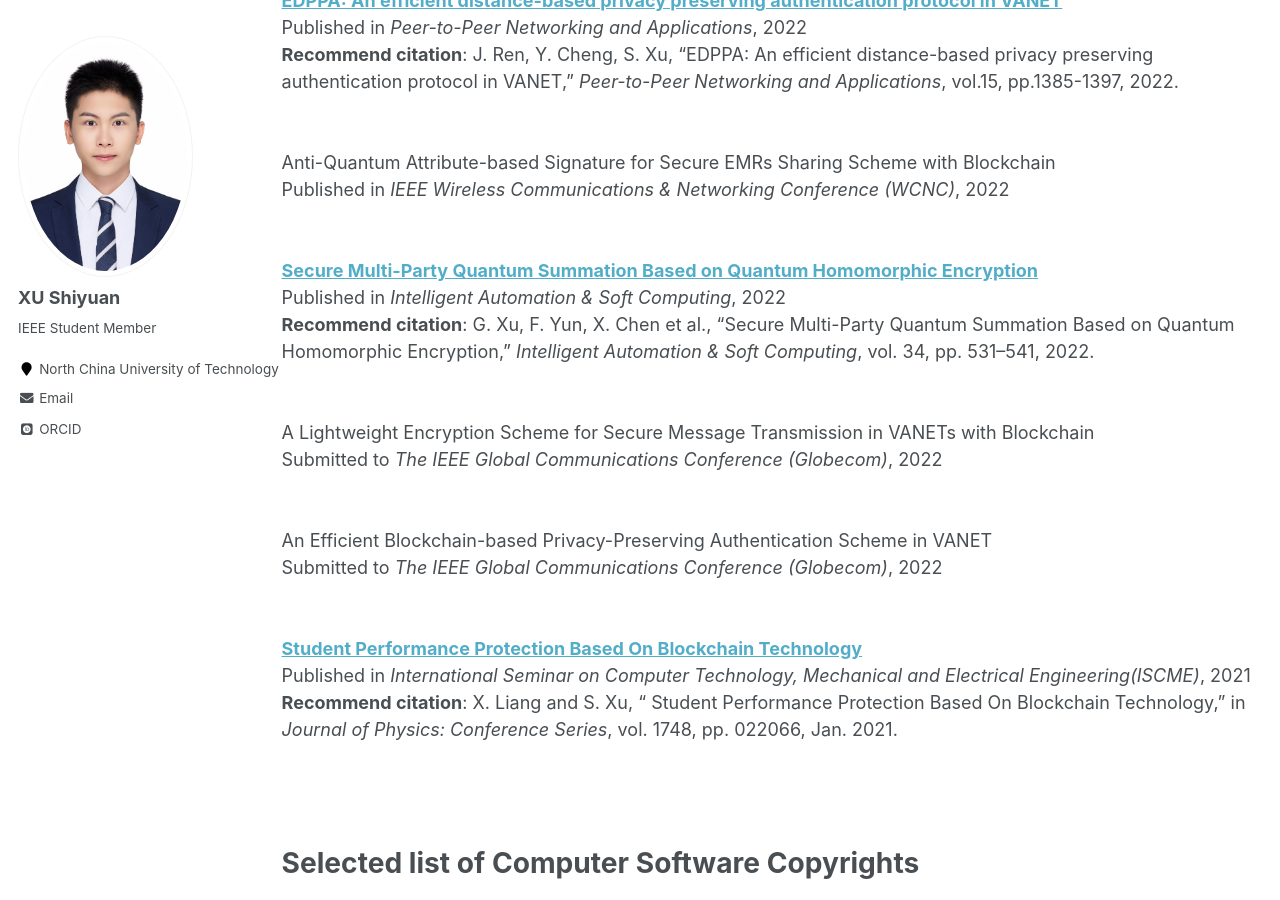
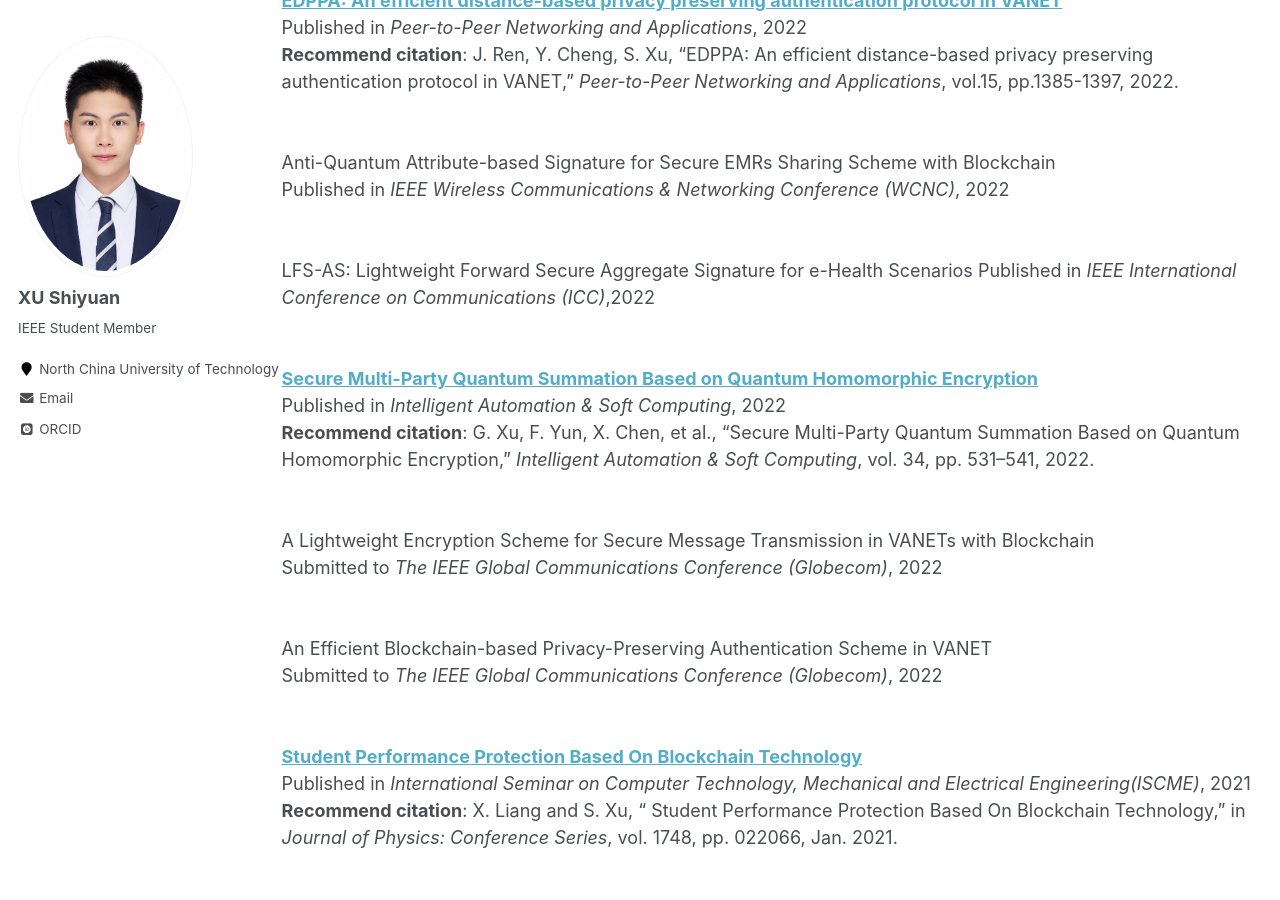
Before and after one commit to shiyuanjack/shiyuanjack.github.io, a Jekyll site: the page built from _pages/publications.md, in a window 1280 px wide and 900 px high, scrolled down 1494 px. Built offline with Jekyll 4.4.1, drawn with Linux system fonts in a browser that asks for light colours; some web fonts are replaced.

Commit message:
Update publications.md

```diff
--- a/_pages/publications.md
+++ b/_pages/publications.md
@@ -57,11 +57,14 @@ Published in *Peer-to-Peer Networking and Applications*, 2022
 Anti-Quantum Attribute-based Signature for Secure EMRs Sharing Scheme with Blockchain
 Published in *IEEE Wireless Communications & Networking Conference (WCNC)*, 2022
 <br><br><br>
+LFS-AS: Lightweight Forward Secure Aggregate Signature for e-Health Scenarios
+Published in *IEEE International Conference on Communications (ICC)*,2022
+<br><br><br>
 [**Secure Multi-Party Quantum Summation Based on Quantum Homomorphic Encryption**](https://www.techscience.com/iasc/v34n1/47381)
 <br>
 Published in *Intelligent Automation & Soft Computing*, 2022
 <br>
-**Recommend citation**: G. Xu, F. Yun, X. Chen et al., "Secure Multi-Party Quantum Summation Based on Quantum Homomorphic Encryption," *Intelligent Automation & Soft Computing*, vol. 34, pp. 531--541, 2022.
+**Recommend citation**: G. Xu, F. Yun, X. Chen, et al., "Secure Multi-Party Quantum Summation Based on Quantum Homomorphic Encryption," *Intelligent Automation & Soft Computing*, vol. 34, pp. 531--541, 2022.
 <br><br><br>
 A Lightweight Encryption Scheme for Secure Message Transmission in VANETs with Blockchain
 <br>
```
